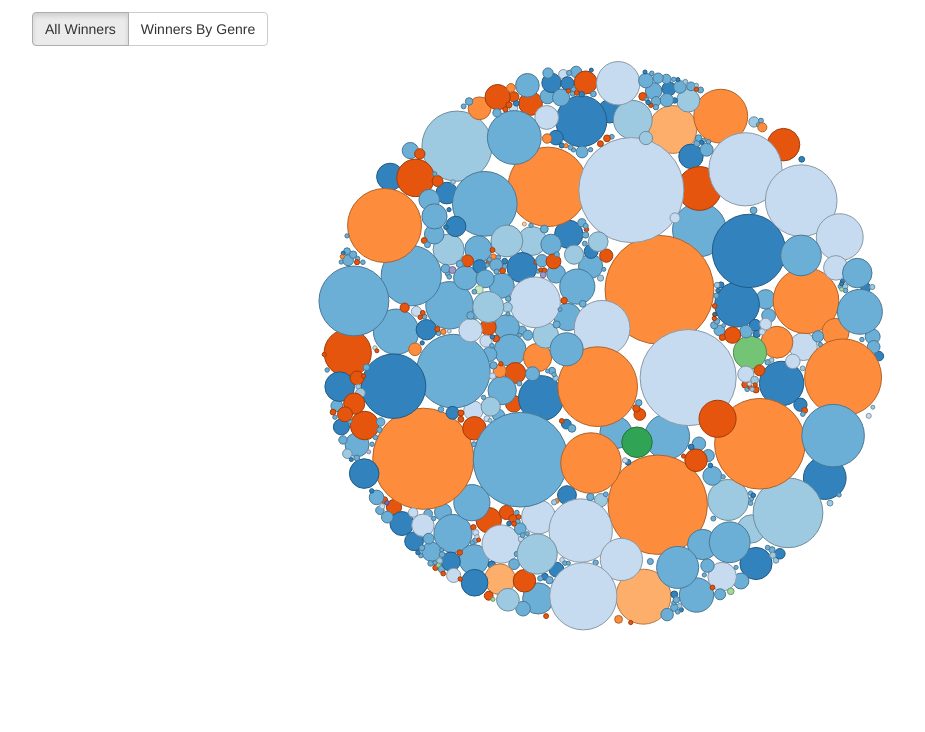
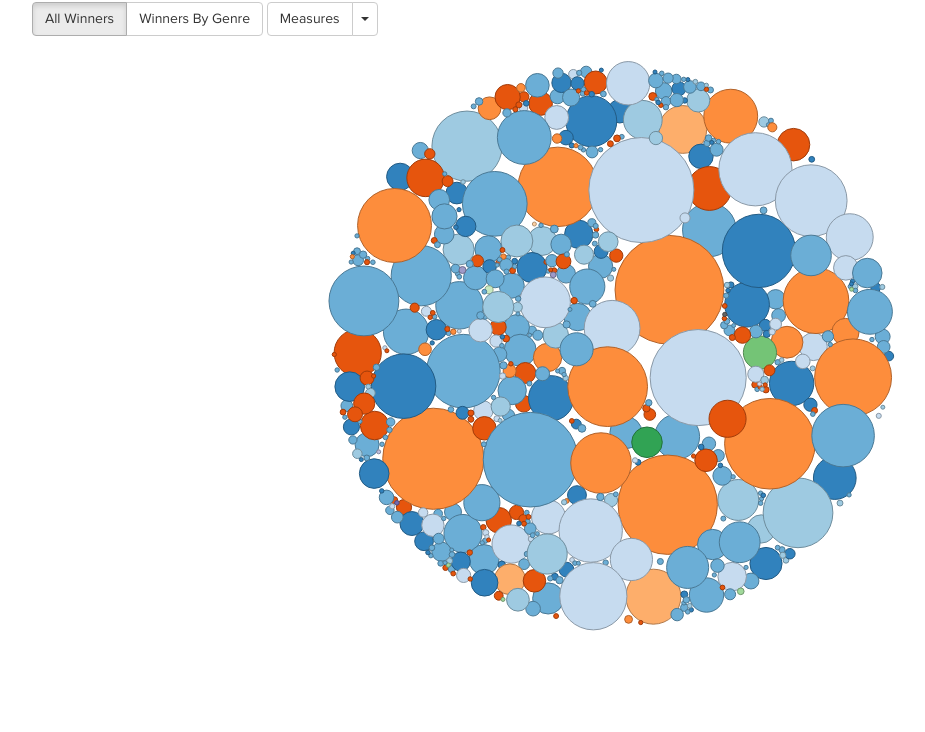
Before and after one commit to SherlocQ/oscar, a plain HTML site: page index.html in a window 1280 px wide. Shown: the part 68-800 px from the top of the page, without its empty margins (38-963 px from the left). Drawn offline with Linux system fonts and the light colour scheme.

Commit message:
UI Tweak
Add measure drop down menu, adjust UI layout, change default font family

```diff
--- a/css/style.css
+++ b/css/style.css
@@ -1,27 +1,33 @@
-a, a:visited, a:active {
-  color: #444;
+@font-face {
+  font-family:'ProximaNova-Regular';
+  src: url('../fonts/proxima-nova/ProximaNova-Regular.eot');
+  src: url('../fonts/proxima-nova/ProximaNova-Regular.eot?#iefix') format('embedded-opentype'), url('../fonts/proxima-nova/ProximaNova-Regular.ttf') format('truetype'), url('../fonts/proxima-nova/ProximaNova-Regular.svg#ProximaNova-Regular') format('svg');
 }
-
+@font-face {
+  font-family:'ProximaNova-Semibold';
+  src: url('../fonts/proxima-nova/ProximaNova-Semibold.eot');
+  src: url('../fonts/proxima-nova/ProximaNova-Semibold.eot?#iefix') format('embedded-opentype'), url('../fonts/proxima-nova/ProximaNova-Semibold.ttf') format('truetype'), url('../fonts/proxima-nova/ProximaNova-Semibold.svg#ProximaNova-Semibold') format('svg');
+}
+@font-face {
+  font-family:'ProximaNova-Light';
+  src: url('../fonts/proxima-nova/ProximaNova-Light.eot');
+  src: url('../fonts/proxima-nova/ProximaNova-Light.eot?#iefix') format('embedded-opentype'), url('../fonts/proxima-nova/ProximaNova-Light.ttf') format('truetype'), url('../fonts/proxima-nova/ProximaNova-Light.svg#ProximaNova-Light') format('svg');
+}
+body, input, textarea, select {
+  font-family:"ProximaNova-Regular", "HelveticaNeue", "Helvetica Neue", Helvetica, Arial, sans-serif;
+}
 #vis {
+  border-size: border-box;
   margin: 0 auto;
+  padding: 10px;
   width: 940px;
   height: 600px;
   clear: both;
 }
-
-footer {
-  text-align: center;
+.genres {
+  font-size: 16px;
+  fill: #333;
 }
-
-#view_selection {
-  margin-top: 10px;
-}
-
-.years {
-  font-size: 21px;
-  fill: #aaa;
-}
-
 .tooltip {
   position: absolute;
   top: 100px;
@@ -37,15 +43,12 @@ footer {
   font-size: 12px;
   z-index: 10;
 }
-
 .tooltip .title {
   font-size: 13px;
 }
-
 .tooltip .name {
   font-weight:bold;
 }
-
 .poster {
   width: 100%;
   padding: 10px;
--- a/index.html
+++ b/index.html
@@ -35,8 +35,21 @@
         <button type="button" class="btn btn-default active" id="all">All Winners</button>
         <button type="button" class="btn btn-default" id="genre">Winners By Genre</button>
       </div>
+      <div class="btn-group">
+        <button type="button" class="btn btn-default">Measures</button>
+        <button type="button" class="btn btn-default dropdown-toggle" data-toggle="dropdown">
+          <span class="caret"></span>
+          <span class="sr-only">Toggle Dropdown</span>
+        </button>
+        <ul class="dropdown-menu" role="menu">
+          <li><a href="#">By Voting</a></li>
+          <li><a href="#">By Grossing</a></li>
+        </ul>
+      </div>
+
       <div id="vis"></div>
     </div>
+
   </div>
   <!--! end of #container -->
 
@@ -49,6 +62,7 @@
   <script defer src="js/plugins.js"></script>
   <script defer src="js/script.js"></script>
   <script src="js/tooltip.js"></script>
+  <script src="js/libs/bootstrap.min.js"></script>
   <script src="js/libs/d3.min.js"></script>
   <script src="js/viz.js"></script>
 
--- a/js/viz.js
+++ b/js/viz.js
@@ -177,7 +177,6 @@ var custom_bubble_chart = (function(d3, CustomTooltip) {
   }
 
   function move_towards_center(alpha) {
-    // vis.attr('height', '600');
     return function(d) {
       d.x = d.x + (center.x - d.x) * (damper + 0.02) * alpha;
       d.y = d.y + (center.y - d.y) * (damper + 0.02) * alpha;
@@ -185,7 +184,6 @@ var custom_bubble_chart = (function(d3, CustomTooltip) {
   }
 
   function display_by_genre() {
-    // vis.attr('height', '640');
     force.gravity(layout_gravity)
       .charge(charge)
       .friction(0.9)
```
Also changed, not shown: fonts/glyphicons-halflings-regular.ttf (added), fonts/glyphicons-halflings-regular.woff (added), fonts/proxima-nova/ProximaNova-Light.ttf (added), fonts/proxima-nova/ProximaNova-Regular.ttf (added), fonts/proxima-nova/ProximaNova-Semibold.ttf (added), 2 other files. Lines whose indentation alone changed are shown as unchanged.
